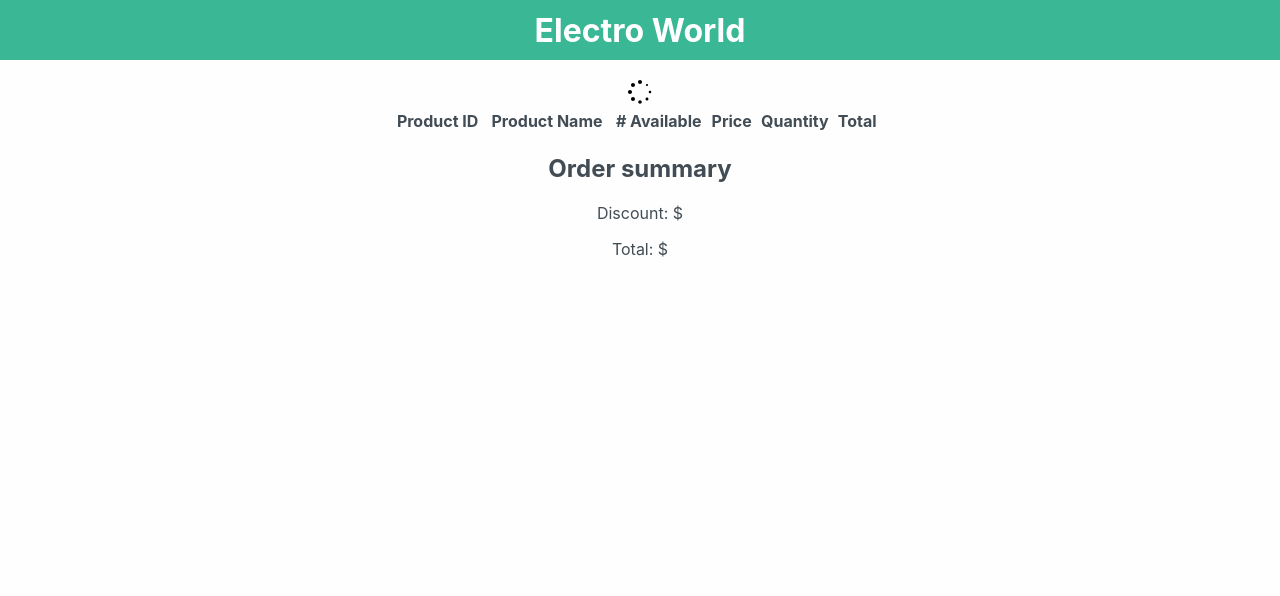
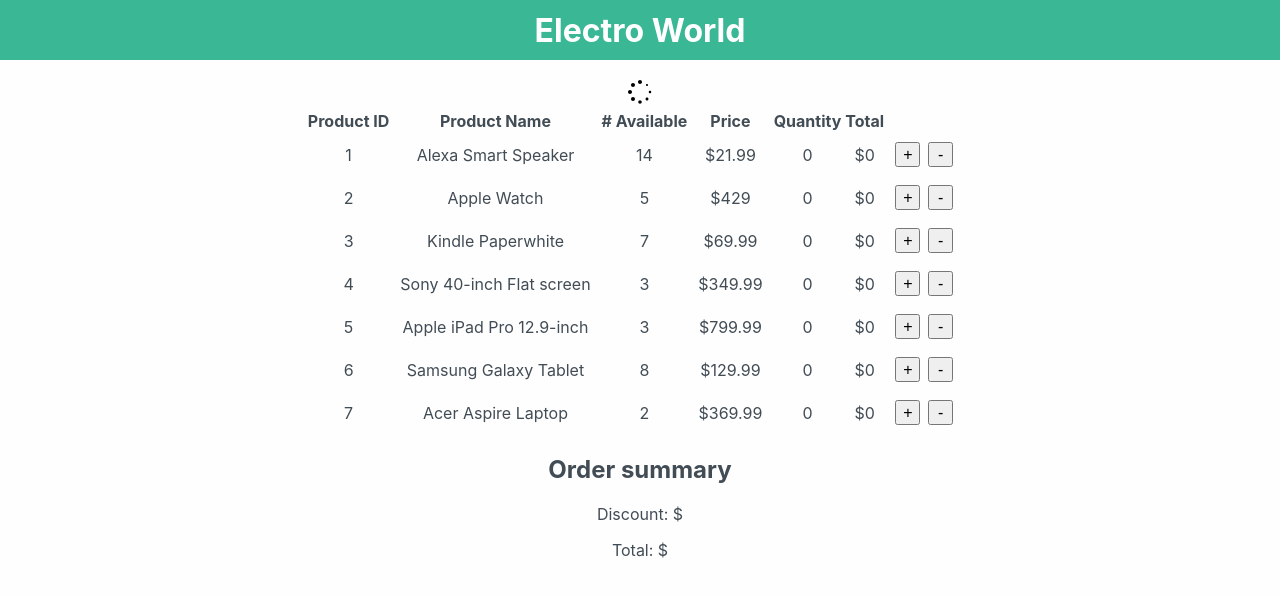
Before and after one commit to DanielRios491/bootcamp-frontend-25, a React (Vite) app: page / in a window 1280 px wide. Shown: the top 596 px of the page. Built offline with nearby package versions, Linux system fonts and the light colour scheme.

Commit message:
changes commited

```diff
--- a/src/Checkout.tsx
+++ b/src/Checkout.tsx
@@ -1,5 +1,7 @@
+import { useEffect, useState } from 'react';
 import styles from './Checkout.module.css';
 import { LoadingIcon } from './Icons';
+import { getProducts, Product as ProductType } from './dataService';
 // import { getProducts } from './dataService';
 
 // You are provided with an incomplete <Checkout /> component.
@@ -20,20 +22,45 @@
 //  - The total should reflect any discount that has been applied
 //  - All dollar amounts should be displayed to 2 decimal places
 
+type ProductDataType = {
+  id: number;
+  name: string;
+  availableCount: number;
+  price: number;
+  orderedQuantity: number;
+  total: number;
+}
 
+const Product = ({id, name, availableCount, price, orderedQuantity, total} : ProductDataType) => {
+  const [orderedQ, setOrderedQ] = useState(orderedQuantity)
+  const [totalS, setTotalS] = useState(total)
 
-const Product = ({ id, name, availableCount, price, orderedQuantity, total }) => {
+  const handleAddProduct = () => {
+    console.log("adding")
+    if (orderedQ == availableCount) {
+      return;
+    }
+    setOrderedQ(prev => prev++)
+  }
+
+  const handleLessProduct = () => {
+    if (orderedQ == 0) {
+      return;
+    }
+    setOrderedQ(prev => prev--)
+  }
+
   return (
     <tr>
       <td>{id}</td>
       <td>{name}</td>
       <td>{availableCount}</td>
       <td>${price}</td>
-      <td>{orderedQuantity}</td>
-      <td>${total}</td>
+      <td>{orderedQ}</td>
+      <td>${totalS}</td>
       <td>
-        <button className={styles.actionButton}>+</button>
-        <button className={styles.actionButton}>-</button>
+        <button className={styles.actionButton} onClick={() => handleAddProduct()}>+</button>
+        <button className={styles.actionButton} onClick={() => handleLessProduct()}>-</button>
       </td>
     </tr>
   );
@@ -41,6 +68,18 @@
 
 
 const Checkout = () => {
+
+  const [products, setProducts] = useState<ProductType[]>([]);
+  useEffect( () => {
+
+    async function getData() {
+      const result = await getProducts();
+
+      setProducts(result)
+    }
+    getData()
+  }, [])
+
   return (
     <div>
       <header className={styles.header}>
@@ -63,6 +102,17 @@
           </thead>
           <tbody>
           {/* Products should be rendered here */}
+          {products && products.map((product, index) => {
+            const id = product.id;
+            const name = product.name;
+            const availableCount = product.availableCount;
+            const price = product.price;
+            const orderedQuantity = 0;
+            const total = 0;
+            return (
+              <Product key={index} id={id} name={name} availableCount={availableCount} price={price} orderedQuantity={orderedQuantity} total={total} />
+            );
+          })}
           </tbody>
         </table>
         <h2>Order summary</h2>
--- a/src/dataService.ts
+++ b/src/dataService.ts
@@ -1,4 +1,4 @@
-type Product = {
+export type Product = {
   id: number;
   name: string;
   price: number;
```
